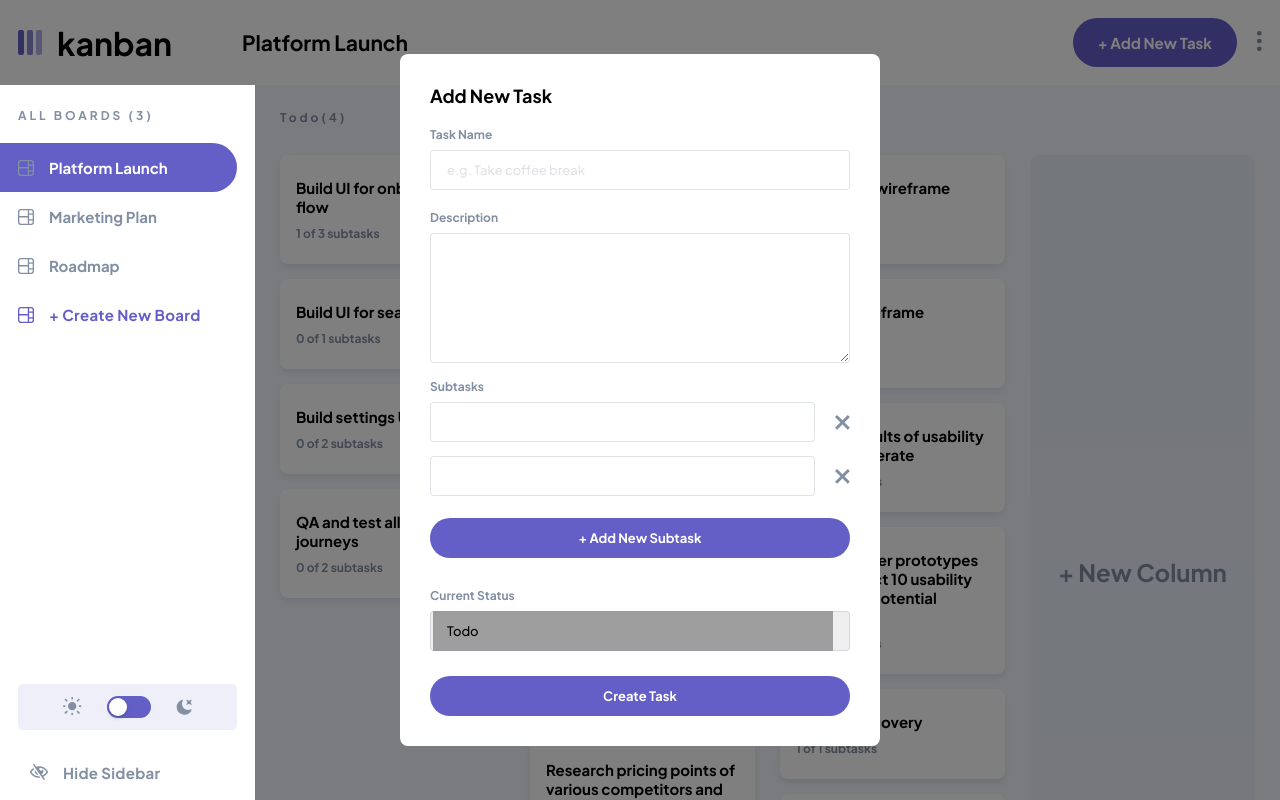
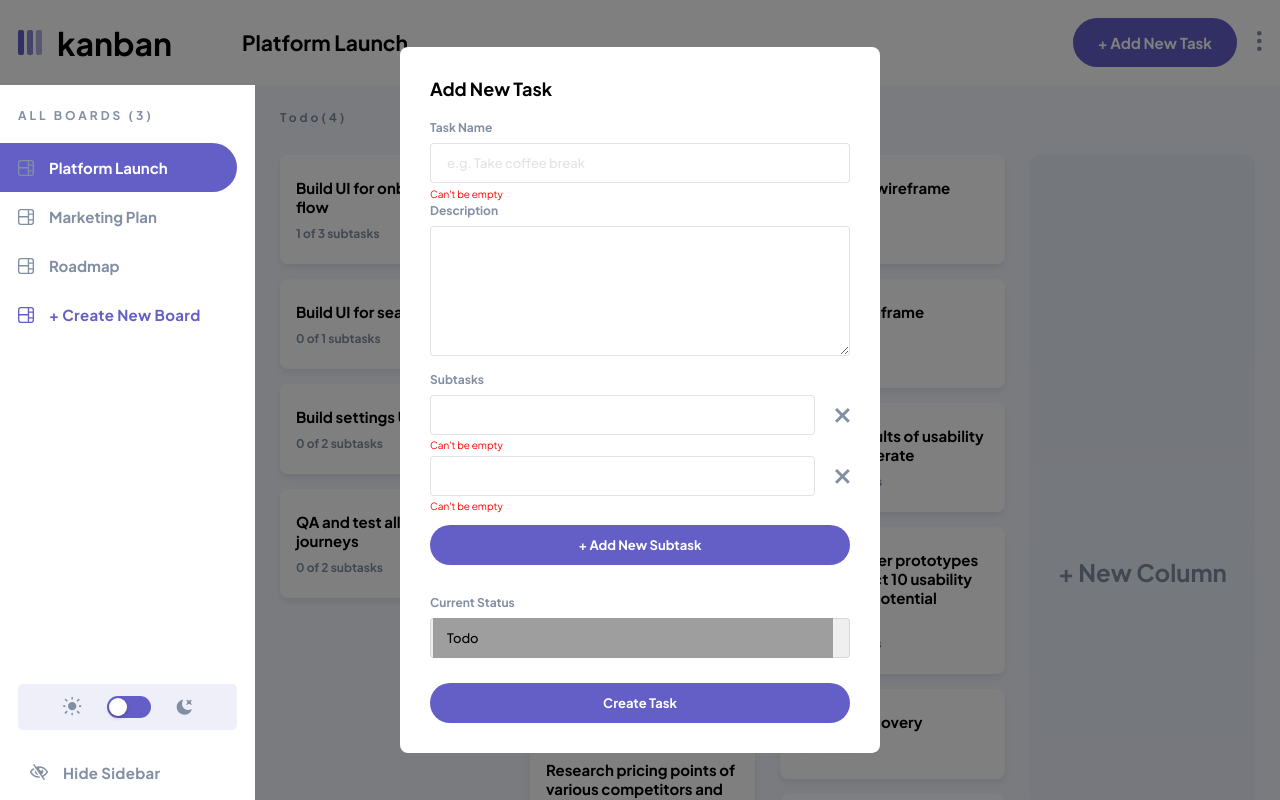
Before and after one commit to NurgulYunusova/Kanban-Task-Management, a React (Vite) app: page / in a window 1280 px wide. Both pictures are taken after a click on the button "+ Add New Task". Shown: the top 800 px of the page. Built offline with nearby package versions, Linux system fonts and the light colour scheme; grey boxes are pictures that could not be loaded.

Commit message:
added error messages in add new task button

```diff
--- a/src/components/header/Header.jsx
+++ b/src/components/header/Header.jsx
@@ -115,6 +115,13 @@ function Header() {
   const handleTaskSubmit = (e) => {
     e.preventDefault();
 
+    if (
+      taskName.trim().length === 0 ||
+      subtasks.some((subtask) => subtask.trim().length === 0)
+    ) {
+      return;
+    }
+
     const subtaskObjects = subtasks.map((subtask) => ({
       title: subtask,
       isCompleted: false,
@@ -210,9 +217,27 @@ function Header() {
                       placeholder="e.g. Take coffee break"
                       onChange={(e) => setTaskName(e.target.value)}
                       value={taskName}
-                      required
-                    />{" "}
-                    <br />
+                    />
+                    {taskName.length === 0 ? (
+                      <div
+                        style={{
+                          height: "10px",
+                          marginTop: "-10px",
+                        }}
+                      >
+                        <p
+                          style={{
+                            color: "red",
+                            fontSize: "10px",
+                            marginTop: "0px",
+                          }}
+                        >
+                          Can't be empty
+                        </p>
+                      </div>
+                    ) : (
+                      ""
+                    )}
                     <label htmlFor="description">Description</label> <br />
                     <textarea
                       name="description"
@@ -224,13 +249,15 @@ function Header() {
                     <label htmlFor="boardColumns">Subtasks</label>
                     {subtasks.map((subtask, index) => (
                       <div key={index}>
+                        <div className="input">
                           <input
                             type="text"
                             name={`subtask-${index}`}
                             id={`subtask-${index}`}
                             value={subtask || ""}
-                          onChange={(event) => handleInputChange(index, event)}
-                          required
+                            onChange={(event) =>
+                              handleInputChange(index, event)
+                            }
                           />
                           <img
                             src={xmark}
@@ -241,6 +268,32 @@ function Header() {
                               setSubtasks(updatedSubtasks);
                             }}
                           />
+                        </div>
+                        {subtask.trim().length == 0 ? (
+                          <div
+                            style={{
+                              height: "10px",
+                              marginTop: "-3px",
+                            }}
+                          >
+                            <p
+                              style={{
+                                color: "red",
+                                fontSize: "10px",
+                                marginTop: "0",
+                              }}
+                            >
+                              Can't be empty
+                            </p>
+                          </div>
+                        ) : (
+                          <div
+                            style={{
+                              height: "10px",
+                              marginTop: "-3px",
+                            }}
+                          ></div>
+                        )}
                       </div>
                     ))}
                     <button
--- a/src/components/header/header.scss
+++ b/src/components/header/header.scss
@@ -156,7 +156,7 @@ header {
               margin-bottom: 15px;
             }
 
-            div {
+            .input {
               display: flex;
               align-items: center;
               gap: 20px;
```
Lines whose indentation alone changed are shown as unchanged.
